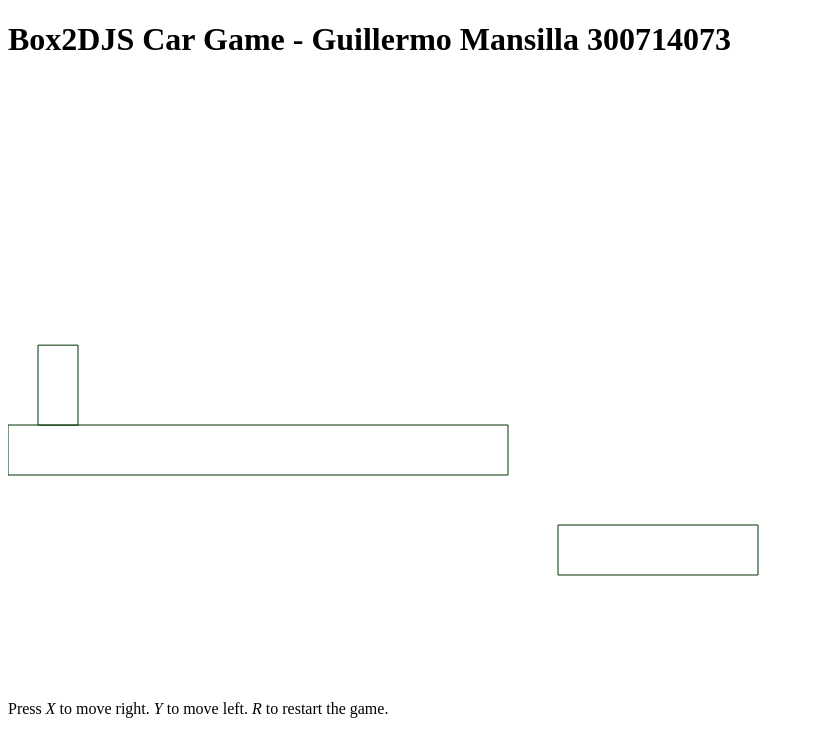
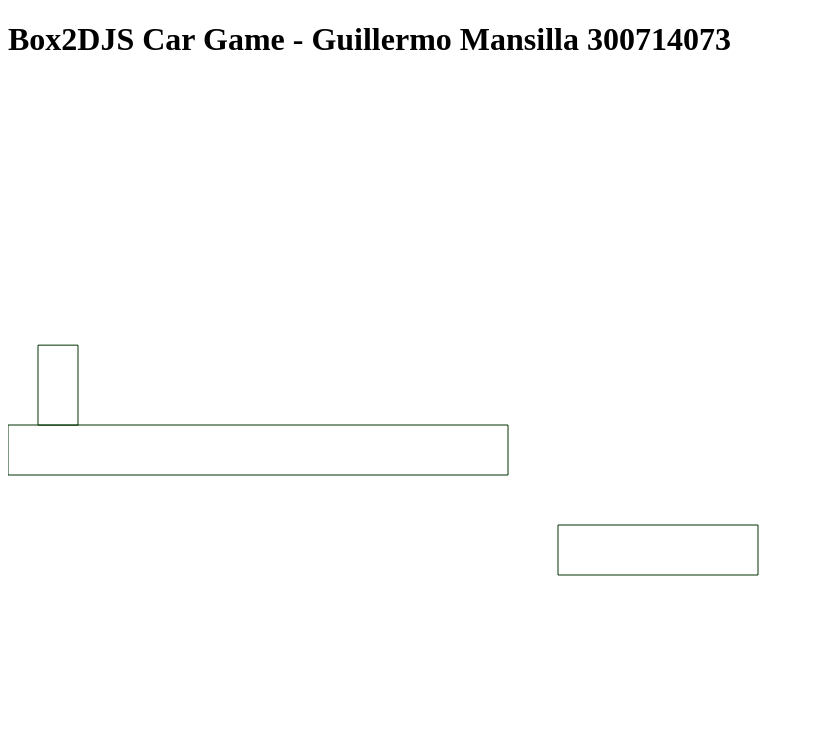
Before and after one commit to gmansilla/platformer, a plain HTML site: page index.htm in a window 1280 px wide. Shown: the top 756 px of the page, without its empty margins (0-814 px from the left). Drawn offline with Linux system fonts and the light colour scheme.

Commit message:
cleaning code.

```diff
--- a/index.htm
+++ b/index.htm
@@ -22,7 +22,7 @@
 		<img id="bus" src="images/bus.png">
 		<img id="wheel" src="images/wheel.png">
 	</div>-->
-	<p>Press <em>X</em> to move right. <em>Y</em> to move left. <em>R</em> to restart the game.</p>
+	<!--<p>Press <em>X</em> to move right. <em>Y</em> to move left. <em>R</em> to restart the game.</p>-->
 	<!--[if IE]><script type="text/javascript" src="js/excanvas.js"></script><![endif]-->
 	<script src="js/protoclass.js"></script>
 	<script src="js/jquery-1.6.min.js"></script>
```
Also changed, not shown: js/html5games.box2dcargame.js (+4 -14 lines).
